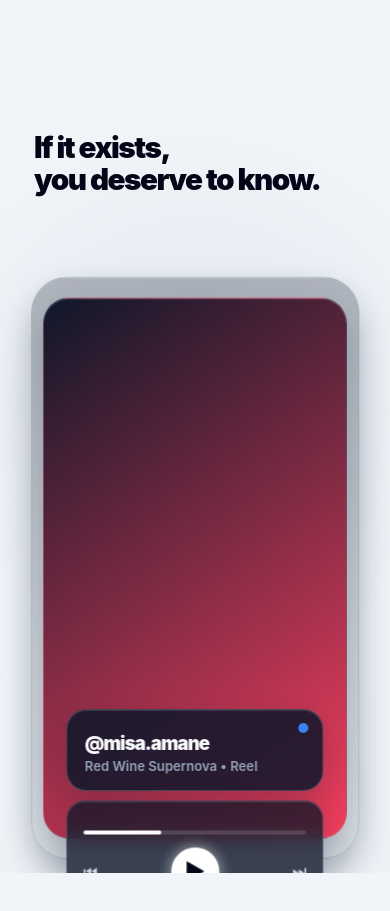
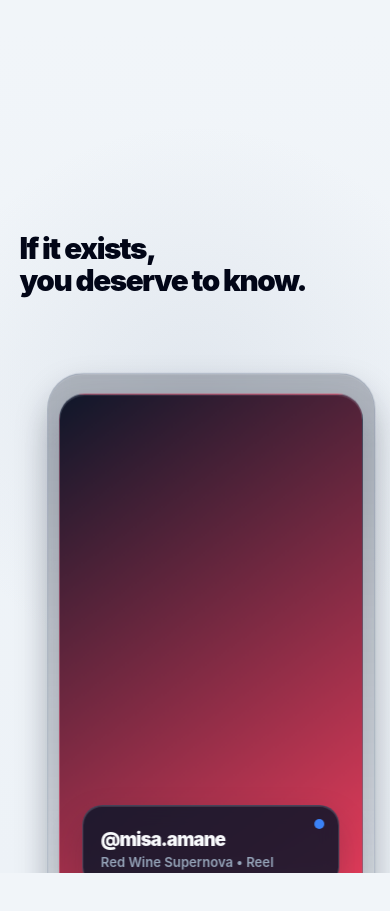
Before and after one commit to JoshPopov/framewatch, a React (Vite) app: page / in a window 390 px wide. Shown: the part 2640-3551 px from the top of the page. Built offline with nearby package versions, Linux system fonts and the light colour scheme; a web font is replaced by a local one.

Commit message:
Fix mobile layout and centering for exploded section
Updated styles for mobile layout, fixing overlap and centering issues.

```diff
--- a/src/styles.css
+++ b/src/styles.css
@@ -2172,39 +2172,45 @@ h1 span { color: #f43f5e; }
   line-height: 1.5;
   margin: 0;
 }
-/* Mobile Overlap Fix for Exploded Section */
-/* Mobile Overlap Fix for Exploded Section */
+/* Mobile Overlap & Centering Fix for Exploded Section */
 @media (max-width: 980px) {
   .exploded-split-layout {
-    display: flex !important;
-    flex-direction: column !important;
-    align-items: center !important; /* This centers the text container so it aligns with the centered frames */
+    position: relative !important;
+    height: 100vh !important; /* Locks the section to exactly the height of the phone screen */
+    display: block !important;
   }
 
   .exploded-heading {
-    order: -1 !important;
-    position: relative !important;
-    margin-bottom: 2rem !important;
+    position: absolute !important;
+    top: 12vh !important; /* Places the text perfectly in the upper portion of the screen */
+    left: 5% !important;
+    width: 90% !important;
+    max-width: none !important;
+    text-align: left !important;
     z-index: 10 !important;
-
-    /* ALIGNMENT FIX: Restrict the width so it visually lines up with the grey frames */
-    width: 90% !important; /* Tweak this % up or down slightly to perfectly match the frame edge */
-    max-width: 380px !important;
-    text-align: left !important;
-  }
-
-  /* TEXT BOX FIX: Allow the text to stretch the full width of the container */
+    margin: 0 !important;
+  }
+
   .exploded-heading .title {
+    width: 100% !important;
     max-width: 100% !important;
+  }
+
+  .mockup-stage {
+    position: absolute !important;
+    top: 32vh !important; /* Starts the animation right below the text */
+    height: 60vh !important; /* Scales the animation to neatly fit the rest of the screen */
     width: 100% !important;
-    /* font-size: 2.2rem !important; <-- If it STILL kicks to the 3rd line, uncomment this and slightly lower the rem value */
-  }
-
-  .mockup-stage {
-    order: 2 !important;
-    position: relative !important;
-    min-height: 600px !important;
-    width: 100% !important;
-    margin-top: 0 !important;
-  }
-}
+    margin: 0 !important;
+  }
+
+  /* Re-centers the text that appears at the end of the animation */
+  .final-message {
+    position: absolute !important;
+    top: 50% !important;
+    left: 50% !important;
+    transform: translate(-50%, -50%) !important;
+    width: 90% !important;
+    margin: 0 !important;
+  }
+}
```
